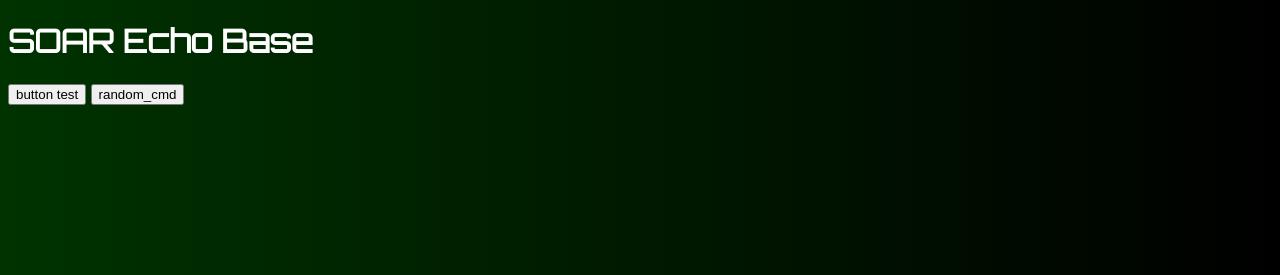
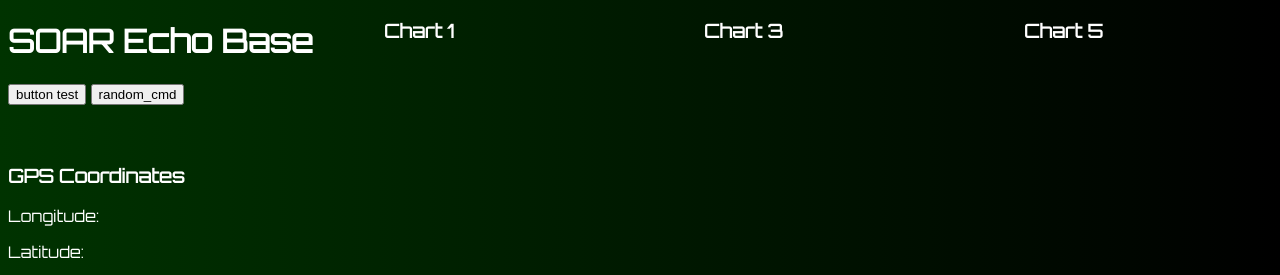
Before and after one commit to usfsoar/NSL_23-24_PayloadEECS, a Flask app: page / in a window 1280 px wide. Shown: the top 275 px of the page. Run offline with Flask 3, Linux system fonts and the light colour scheme; parts of the project's set-up code (start-up, migrations or seed data) failed here and were passed over.

Commit message:
Updating HTML with some fancy stuff

```diff
--- a/SOAR_Echo_Base/Server/Templates/control_panel.html
+++ b/SOAR_Echo_Base/Server/Templates/control_panel.html
@@ -16,6 +16,48 @@
         .title{
             color: white;
         }
+        .text{
+            color: white;
+        }
+        .GPS{
+            position: relative;
+            top: 40px;
+        }
+        .Chart1{
+            position: fixed;
+            left: 30%;
+            top: 0%;
+        }
+        .Chart2{
+            position: fixed;
+            left: 30%;
+            top: 35%;
+        }
+        .Chart3{
+            position: fixed;
+            left: 55%;
+            top: 0%;
+        }
+        .Chart4{
+            position: fixed;
+            left: 55%;
+            top: 35%;
+        }
+        .Chart5{
+            position: fixed;
+            left: 80%;
+            top: 0%;
+        }
+        .Chart6{
+            position: fixed;
+            left: 80%;
+            top: 35%;
+        }
+        .Chart7{
+            position: fixed;
+            left: 30%;
+            top: 70%;
+        }
     </style>
 </head>
 <body class="background">
@@ -23,6 +65,32 @@
     <div>
         <button id="button_test">button test</button>
         <button id="random_cmd">random_cmd</button>
+    </div>
+    <div class = GPS>
+        <h3 class = "text">GPS Coordinates</h3>
+        <p class = "text">Longitude: </p>
+        <p class = "text">Latitude: </p>
+        <!---The line below is dummy code to showcase how the integreation with a google maps link would work-->
+        <iframe src="https://www.google.com/maps/embed?pb=!1m14!1m12!1m3!1d14083.980135286143!2d-82.42109194999999!3d28.055176250000002!2m3!1f0!2f0!3f0!3m2!1i1024!2i768!4f13.1!5e0!3m2!1sen!2sus!4v1699921507825!5m2!1sen!2sus" width="350" height="350" style="border:0;" allowfullscreen="" loading="lazy" referrerpolicy="no-referrer-when-downgrade"></iframe>    <div class = "Chart1">
+        <h3 class = "title">Chart 1</h3>
+    </div>
+    <div class = "Chart2">
+        <h3 class = title>Chart 2</h3>
+    </div>
+    <div class = "Chart3">
+        <h3 class = "title">Chart 3</h3>
+    </div>
+    <div class = "Chart4">
+        <h3 class = "title">Chart 4</h3>
+    </div>
+    <div class = "Chart5">
+        <h3 class = "title">Chart 5</h3>
+    </div>
+    <div class = "Chart6">
+        <h3 class = "title">Chart 6</h3>
+    </div>
+    <div class = "Chart7">
+        <h3 class = "title">Chart 7</h3>
     </div>
     <script>
         //Script to connect with the server
```
